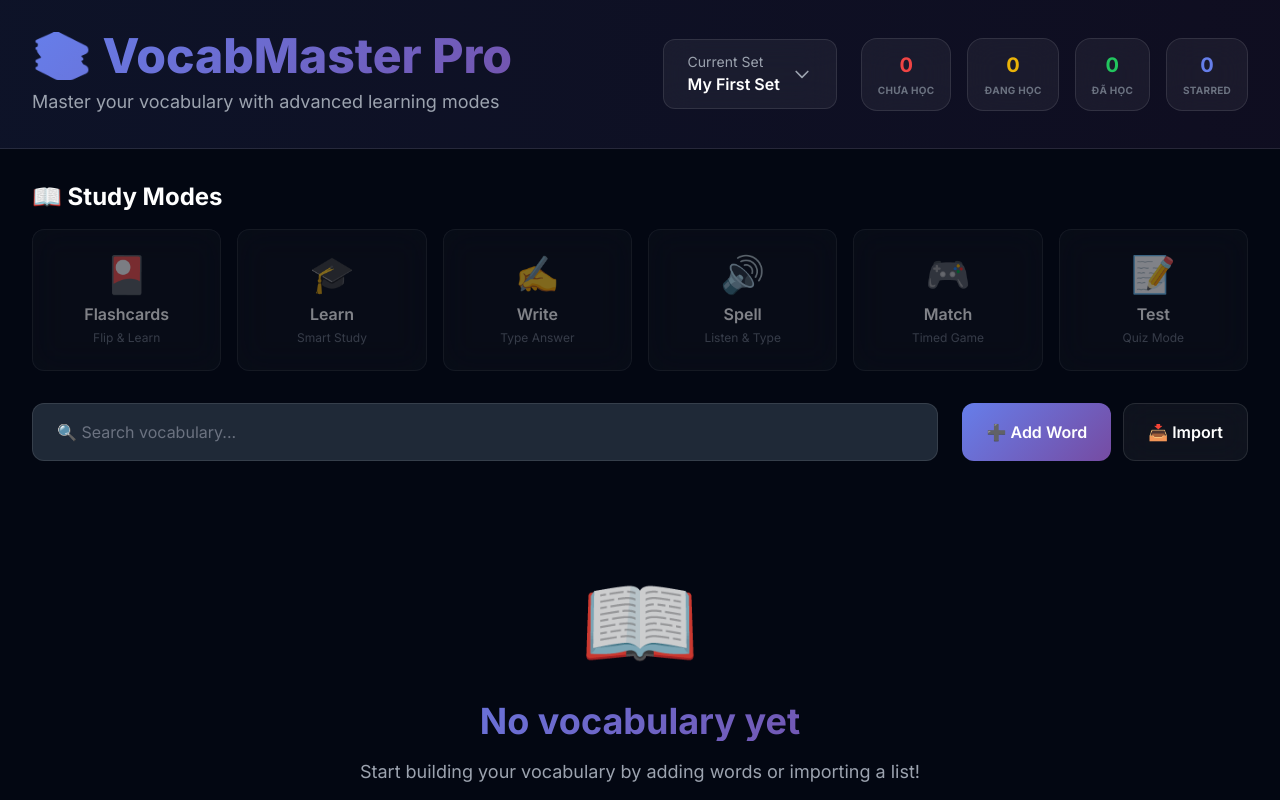
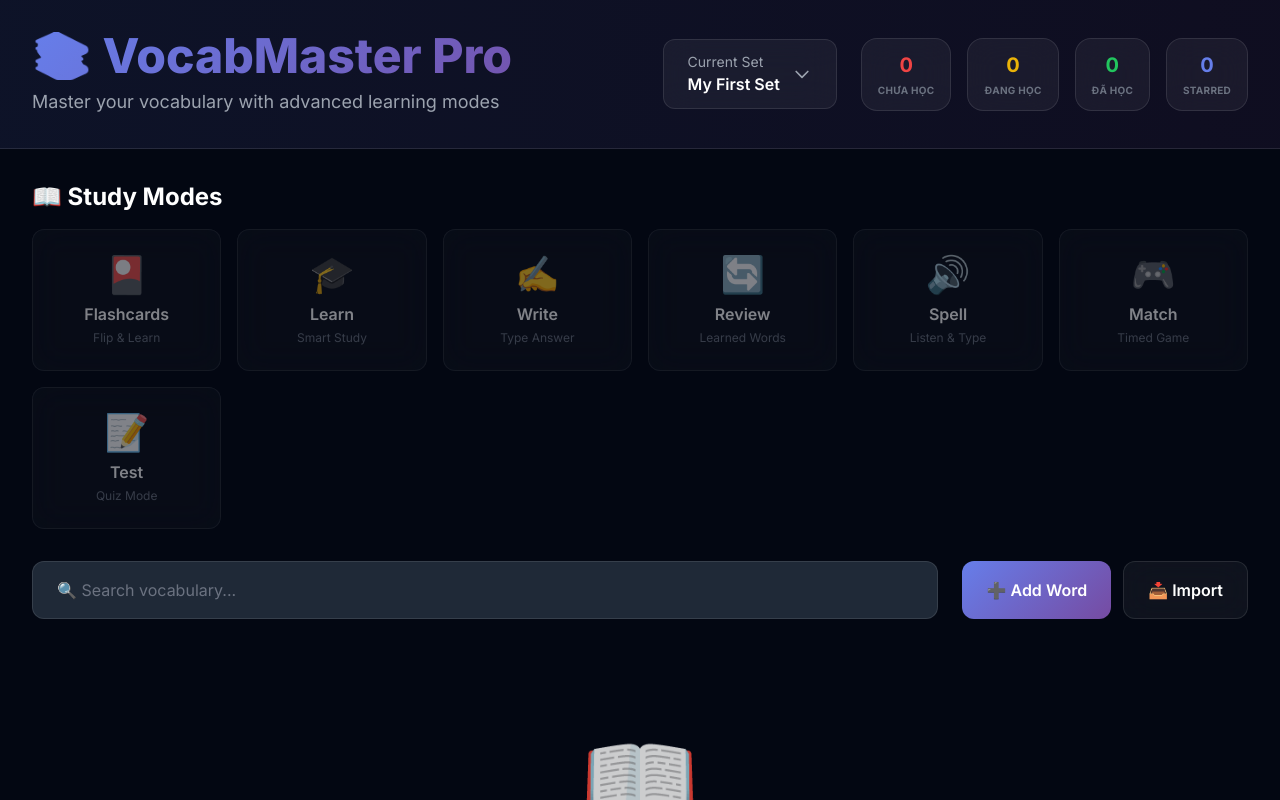
Before and after one commit to leduc432003/vocab-learning, a React (Vite) app: page / in a window 1280 px wide. Shown: the top 800 px of the page. Built offline with nearby package versions, Linux system fonts and the light colour scheme.

Commit message:
add feature

```diff
--- a/src/App.jsx
+++ b/src/App.jsx
@@ -142,6 +142,18 @@ function App() {
     );
   }
 
+  if (currentMode === 'review') {
+    const learnedWords = vocabulary.filter(w => w.learningStatus === 'learned');
+    return (
+      <LearnMode
+        vocabulary={learnedWords}
+        onUpdateStats={handleUpdateStats}
+        onExit={() => setCurrentMode('browse')}
+        isReview={true}
+      />
+    );
+  }
+
   if (currentMode === 'write') {
     return (
       <WriteMode
@@ -281,6 +293,16 @@ function App() {
             </button>
 
             <button
+              onClick={() => setCurrentMode('review')}
+              disabled={vocabulary.filter(w => w.learningStatus === 'learned').length === 0}
+              className="p-6 glass-effect rounded-xl hover:bg-white/10 transition-all group disabled:opacity-50 disabled:cursor-not-allowed"
+            >
+              <div className="text-4xl mb-2 group-hover:scale-110 transition-transform">🔄</div>
+              <div className="font-semibold">Review</div>
+              <div className="text-xs text-gray-500 mt-1">Learned Words</div>
+            </button>
+
+            <button
               onClick={() => setCurrentMode('spell')}
               disabled={vocabulary.length === 0}
               className="p-6 glass-effect rounded-xl hover:bg-white/10 transition-all group disabled:opacity-50 disabled:cursor-not-allowed"
--- a/src/components/LearnMode.jsx
+++ b/src/components/LearnMode.jsx
@@ -1,6 +1,6 @@
 import { useState, useEffect, useMemo } from 'react';
 
-export default function LearnMode({ vocabulary, onUpdateStats, onExit }) {
+export default function LearnMode({ vocabulary, onUpdateStats, onExit, isReview = false }) {
     // Session Setup states
     const [showSetup, setShowSetup] = useState(false);
     const [showBatchPreview, setShowBatchPreview] = useState(true);
@@ -49,7 +49,7 @@ export default function LearnMode({ vocabulary, onUpdateStats, onExit }) {
         // Pick 10 words as requested
         const sessionWords = sortedVocab.slice(0, 10).map(w => ({
             ...w,
-            mode: (w.masteryLevel < 2 || w.learningStatus === 'not-learned') ? 'mcq' : 'written'
+            mode: isReview ? 'written' : ((w.masteryLevel < 2 || w.learningStatus === 'not-learned') ? 'mcq' : 'written')
         }));
 
         setQueue(sessionWords);
@@ -148,7 +148,7 @@ export default function LearnMode({ vocabulary, onUpdateStats, onExit }) {
         setLastUserAnswer(userAnswer);
 
         if (user === target) {
-            handleAnswer(true, 'learn-written');
+            handleAnswer(true, isReview ? 'review-written' : 'learn-written');
             return;
         }
 
@@ -156,9 +156,9 @@ export default function LearnMode({ vocabulary, onUpdateStats, onExit }) {
         const threshold = target.length <= 4 ? 0 : target.length <= 8 ? 1 : 2;
 
         if (distance <= threshold) {
-            handleAnswer(false, 'learn-written', null, true);
+            handleAnswer(false, isReview ? 'review-written' : 'learn-written', null, true);
         } else {
-            handleAnswer(false, 'learn-written');
+            handleAnswer(false, isReview ? 'review-written' : 'learn-written');
         }
     };
 
@@ -183,7 +183,7 @@ export default function LearnMode({ vocabulary, onUpdateStats, onExit }) {
         }));
 
         // Notify parent that this was actually correct
-        onUpdateStats(currentWord.id, true, 'learn-written');
+        onUpdateStats(currentWord.id, true, isReview ? 'review-written' : 'learn-written');
     };
 
     const renderDiff = (user, target) => {
@@ -234,8 +234,8 @@ export default function LearnMode({ vocabulary, onUpdateStats, onExit }) {
                 const upgradedWord = { ...currentWord, mode: 'written' };
                 const insertPos = Math.min(5, newQueue.length);
                 newQueue.splice(insertPos, 0, upgradedWord);
-            } else if (totalCorrect < 2) {
-                // If Written but only 1 correct so far, put back
+            } else if (!isReview && totalCorrect < 2) {
+                // Nếu là chế độ Học và mới đúng 1 lần hình thức Viết -> bắt làm lại để chắc chắn
                 newQueue.push(currentWord);
             } else {
                 // "Đúng nhiều" (at least 2 times, or passed from MCQ to Written) -> mark as mastered
@@ -348,7 +348,7 @@ export default function LearnMode({ vocabulary, onUpdateStats, onExit }) {
                             Thoát ra
                         </button>
                         <button
-                            className="w-full py-5 bg-gradient-primary rounded-2xl font-bold text-xl text-white hover:shadow-2xl hover:shadow-primary-500/40 hover:-translate-y-1 transition-all"
+                            className={`w-full py-5 bg-gradient-primary rounded-2xl font-bold text-xl text-white hover:shadow-2xl hover:shadow-primary-500/40 hover:-translate-y-1 transition-all`}
                             onClick={() => {
                                 setStats({ correct: 0, total: 0 });
                                 setCompletedCount(0);
@@ -360,7 +360,7 @@ export default function LearnMode({ vocabulary, onUpdateStats, onExit }) {
                                 setIsInitialized(false);
                             }}
                         >
-                            Tiếp tục học
+                            {isReview ? 'Ôn tập tiếp' : 'Tiếp tục học'}
                         </button>
                     </div>
                 </div>
@@ -374,7 +374,7 @@ export default function LearnMode({ vocabulary, onUpdateStats, onExit }) {
                 <div className="max-w-4xl mx-auto flex flex-col md:flex-row justify-between items-center gap-4 mb-8">
                     <button onClick={onExit} className="w-full md:w-auto px-6 py-3 glass-effect rounded-xl font-bold text-gray-300">← Thoát</button>
                     <div className="glass-effect px-6 py-3 rounded-xl border-primary-500/20 text-center">
-                        <span className="text-gray-500 text-[10px] uppercase tracking-wider block mb-1 font-bold">Phiên học hôm nay</span>
+                        <span className="text-gray-500 text-[10px] uppercase tracking-wider block mb-1 font-bold">{isReview ? 'Phiên ôn tập' : 'Phiên học hôm nay'}</span>
                         <span className="text-xl font-black text-white">{queue.length} từ</span>
                     </div>
                 </div>
@@ -428,7 +428,7 @@ export default function LearnMode({ vocabulary, onUpdateStats, onExit }) {
                         Bắt đầu ngay! 🚀
                     </button>
                     <p className="text-center text-gray-500 text-[10px] mt-6 uppercase tracking-widest font-black">
-                        {studyDirection === 'both' ? 'Học kết hợp Từ - Nghĩa và Nghĩa - Từ' : studyDirection === 'term-to-def' ? 'Chuyên học Từ sang Nghĩa' : 'Chuyên học Nghĩa sang Từ'}
+                        {studyDirection === 'both' ? (isReview ? 'Ôn tập kết hợp Từ - Nghĩa và Nghĩa - Từ' : 'Học kết hợp Từ - Nghĩa và Nghĩa - Từ') : studyDirection === 'term-to-def' ? (isReview ? 'Chuyên ôn tập Từ sang Nghĩa' : 'Chuyên học Từ sang Nghĩa') : (isReview ? 'Chuyên ôn tập Nghĩa sang Từ' : 'Chuyên học Nghĩa sang Từ')}
                     </p>
                 </div>
             </div>
@@ -524,7 +524,7 @@ export default function LearnMode({ vocabulary, onUpdateStats, onExit }) {
                                 {options.map((option, idx) => (
                                     <button
                                         key={idx}
-                                        onClick={() => handleAnswer(option.id === currentWord.id, 'learn-mcq', option.id)}
+                                        onClick={() => handleAnswer(option.id === currentWord.id, isReview ? 'review-mcq' : 'learn-mcq', option.id)}
                                         className="p-5 md:p-7 text-left glass-effect rounded-[1.2rem] md:rounded-[1.5rem] hover:bg-white/[0.08] hover:border-primary-500/50 transition-all group relative overflow-hidden"
                                     >
                                         <div className="flex items-center gap-4 md:gap-5 relative z-10">
--- a/src/utils/localStorage.js
+++ b/src/utils/localStorage.js
@@ -207,6 +207,10 @@ export const storage = {
 
                 // If wrong in MCQ, it stays 'not-learned'
                 // If wrong in Written, it stays 'learning'
+                // If wrong in review, it becomes 'not-learned'
+                if (mode === 'review-mcq' || mode === 'review-written' || mode === 'review') {
+                    word.learningStatus = 'not-learned';
+                }
             }
 
             // Calculate next review date based on mastery level
```
